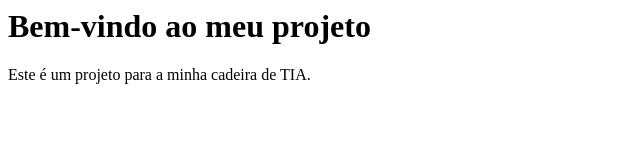
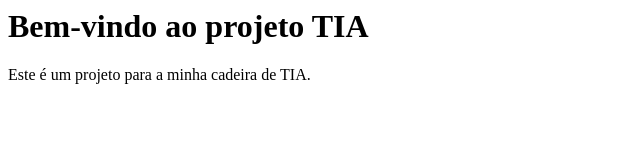
Before and after one commit to bernardojsilva/git-practice-repo, a plain HTML site: page index.html in a window 1280 px wide. Shown: the full height of the page, 0-640 px from the left. Drawn offline with Linux system fonts and the light colour scheme.

Commit message:
Mencionar TIA no título

```diff
--- a/index.html
+++ b/index.html
@@ -1,2 +1,2 @@
-<h1>Bem-vindo ao meu projeto</h1>
+<h1>Bem-vindo ao projeto TIA</h1>
 <p>Este é um projeto para a minha cadeira de TIA.</p>
```
